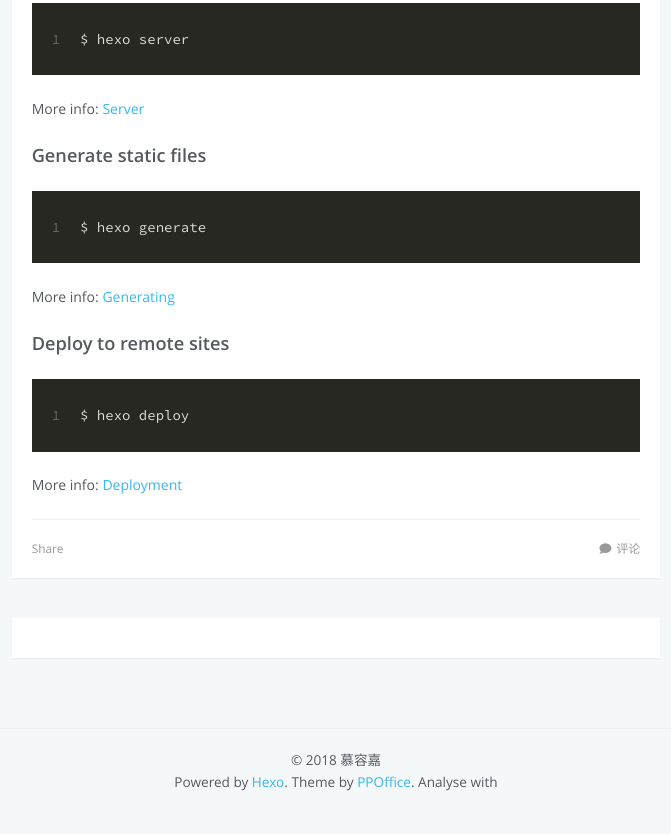
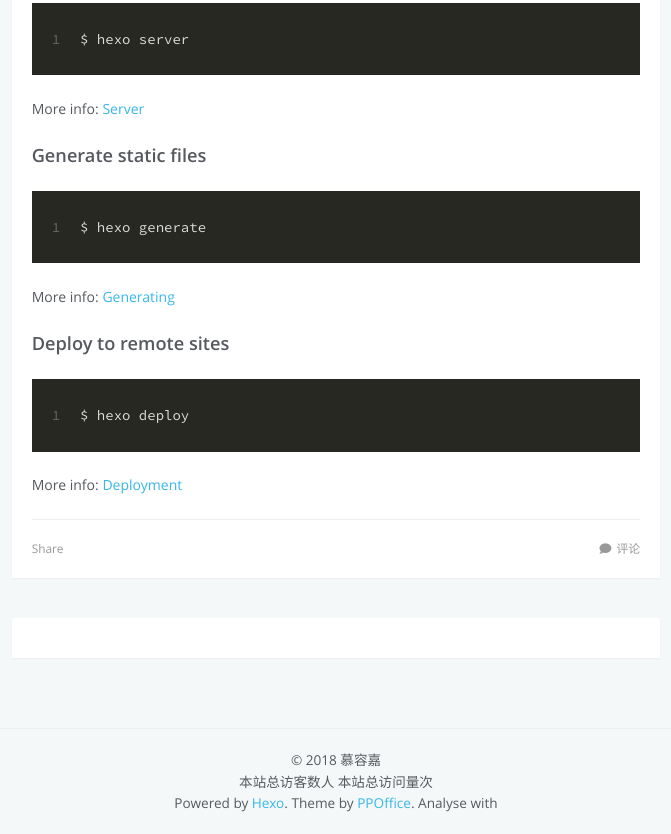
Before and after one commit to FrankLiu2018/FrankLiu2018.github.io, a plain HTML site: page 2018/08/22/hello-world/index.html in a window 1280 px wide. Shown: the part 601-1435 px from the top of the page, without its empty margins (304-975 px from the left). Before the commit the page ends 1413 px from the top, so only its background shows below. Drawn offline with nearby package versions, Linux system fonts and the light colour scheme; some packages are replaced by stand-ins of ours; a script that the page names is missing.

Commit message:
Site updated: 2018-08-31 09:46:21

```diff
--- a/2018/08/22/hello-world/index.html
+++ b/2018/08/22/hello-world/index.html
@@ -432,9 +432,12 @@ var _hmt = _hmt || [];
 
         </div>
         <footer id="footer">
+<script async src="//dn-lbstatics.qbox.me/busuanzi/2.3/busuanzi.pure.mini.js"></script>
     <div class="outer">
         <div id="footer-info" class="inner">
             &copy; 2018 慕容嘉<br>
+            <span id="busuanzi_container_site_uv">本站总访客数<span id="busuanzi_value_site_uv"></span>人</span>
+            <span id="busuanzi_container_site_pv">本站总访问量<span id="busuanzi_value_site_pv"></span>次</span><br>
             Powered by <a href="http://hexo.io/" target="_blank">Hexo</a>. Theme by <a href="http://github.com/ppoffice">PPOffice</a>.
 Analyse with <script src="https://s22.cnzz.com/z_stat.php?id=1274605232&web_id=1274605232" language="JavaScript"></script>
 
```
Also changed, not shown: about/index.html (+3 -0 lines), archives/2018/08/index.html (+3 -0 lines), archives/2018/index.html (+3 -0 lines), archives/index.html (+3 -0 lines), categories/index.html (+3 -0 lines), index.html (+3 -0 lines), tags/index.html (+3 -0 lines).
